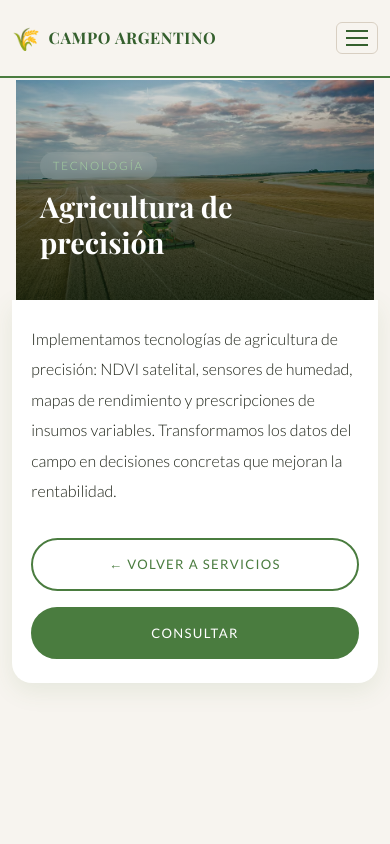
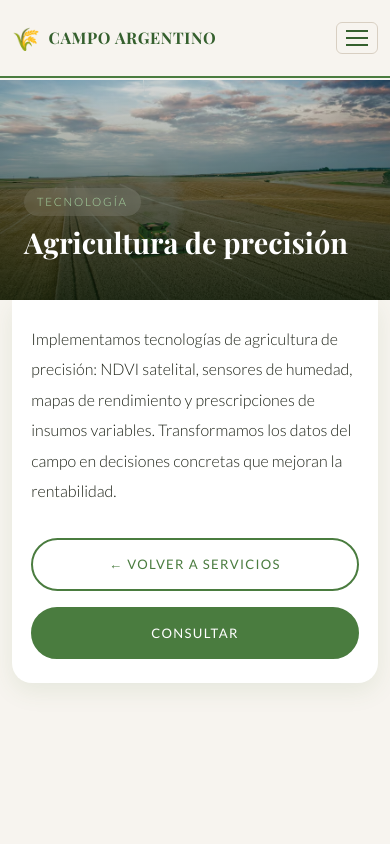
Before and after one commit to JoacoAutilio/campo-argentino, a React (Vite) app: page /servicios/agricultura-de-precision in a window 390 px wide. Shown: the top 844 px of the page. Built offline with nearby package versions, Linux system fonts and the light colour scheme; a web font is replaced by a local one.

Commit message:
arreglando imagenes

```diff
--- a/src/styles/ServicioDetalle.css
+++ b/src/styles/ServicioDetalle.css
@@ -27,7 +27,7 @@
     height: auto;
     min-height: unset;
     border-radius: 0;
-    margin: 0 1rem;
+    margin: 0;
   }
   .cv-detalle-hero__img {
     width: 100%;
@@ -74,6 +74,7 @@
     margin: 0;
     border-radius: 0 0 20px 20px;
     box-shadow: 0 8px 24px rgba(74, 124, 63, 0.1);
+    max-width: 100%;
   }
 }
 
```
